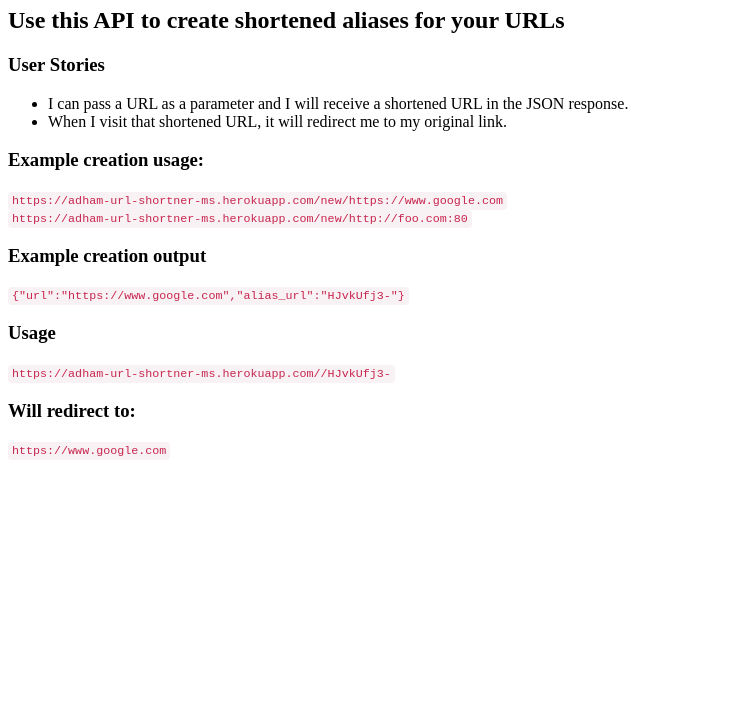
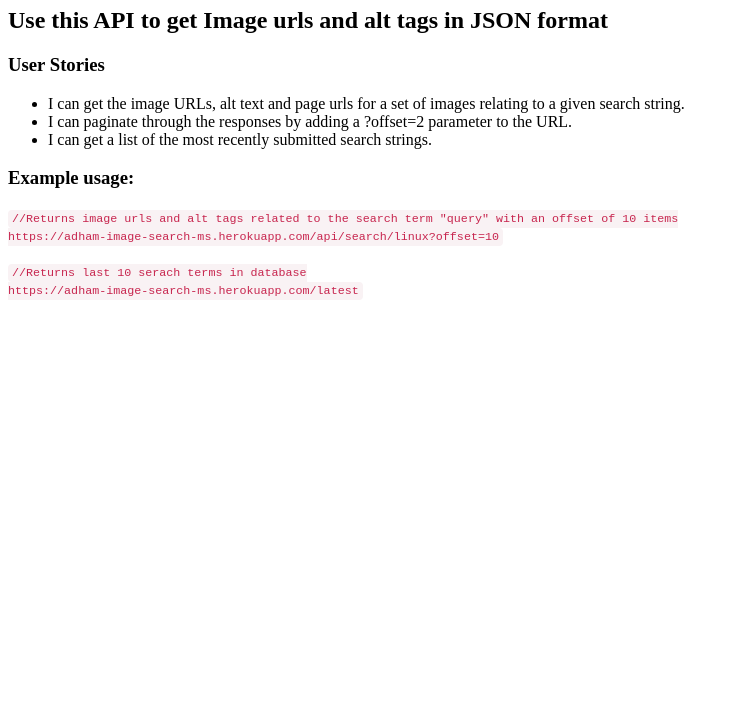
Before and after one commit to Banhawy/Image-search-abstractionlayer-ms, a website: page public/index.html in a window 1280 px wide. Shown: the part 73-800 px from the top of the page, without its empty margins (0-739 px from the left). Drawn offline with Linux system fonts and the light colour scheme.

Commit message:
Added accurate description

```diff
--- a/public/index.html
+++ b/public/index.html
@@ -16,24 +16,22 @@
         </style>
 </head>
 <body>
-    <h1>URL Shortner Microservice</h1>
-    <h2>Use this API to create shortened aliases for your URLs</h2>
+    <h1>Image Search Abstraction Layer Microservice</h1>
+    <h2>Use this API to get Image urls and alt tags in JSON format</h2>
     <h3>User Stories</h3>
     <ul>
-        <li>I can pass a URL as a parameter and I will receive a shortened URL in the JSON response.</li>
-        <li>When I visit that shortened URL, it will redirect me to my original link.</li>
+        <li>I can get the image URLs, alt text and page urls for a set of images relating to a given search string.</li>
+        <li>I can paginate through the responses by adding a ?offset=2 parameter to the URL.</li>
+        <li>I can get a list of the most recently submitted search strings.</li>
     </ul>
-    <h3>Example creation usage:</h3>
-    <code>https://adham-url-shortner-ms.herokuapp.com/new/https://www.google.com
+    <h3>Example usage:</h3>
+    <code>//Returns image urls and alt tags related to the search term "query" with an offset of 10 items </br>
+        https://adham-image-search-ms.herokuapp.com/api/search/linux?offset=10
         </code>
     <br>
-    <code>https://adham-url-shortner-ms.herokuapp.com/new/http://foo.com:80
+    <br>
+    <code>//Returns last 10 serach terms in database </br>
+        https://adham-image-search-ms.herokuapp.com/latest
         </code>
-    <h3>Example creation output</h3>
-    <code>{"url":"https://www.google.com","alias_url":"HJvkUfj3-"}</code>
-    <h3>Usage</h3>
-    <code>https://adham-url-shortner-ms.herokuapp.com//HJvkUfj3-</code>
-    <h3>Will redirect to:</h3>
-    <code>https://www.google.com</code>
 </body>
 </html>
```
